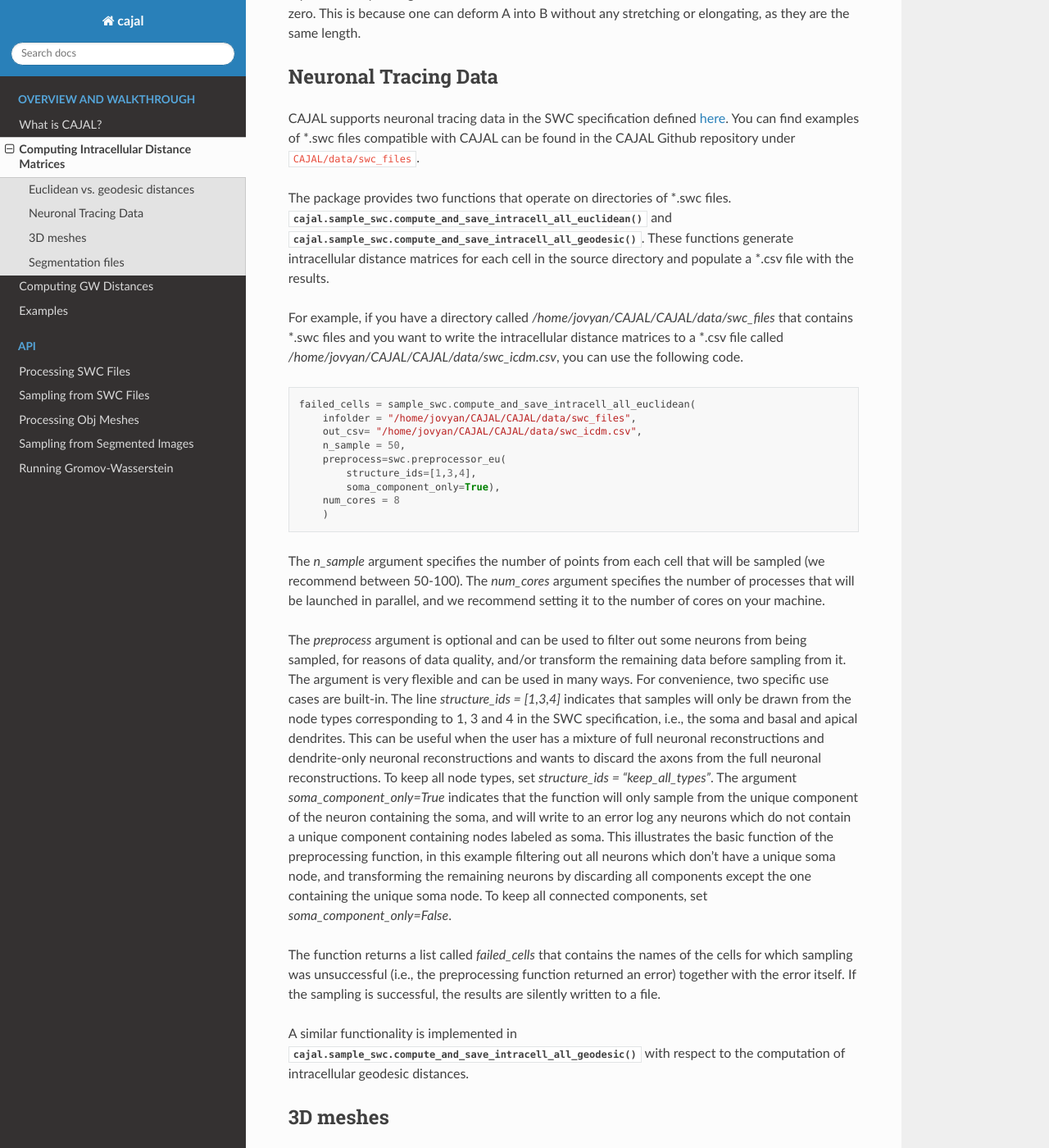
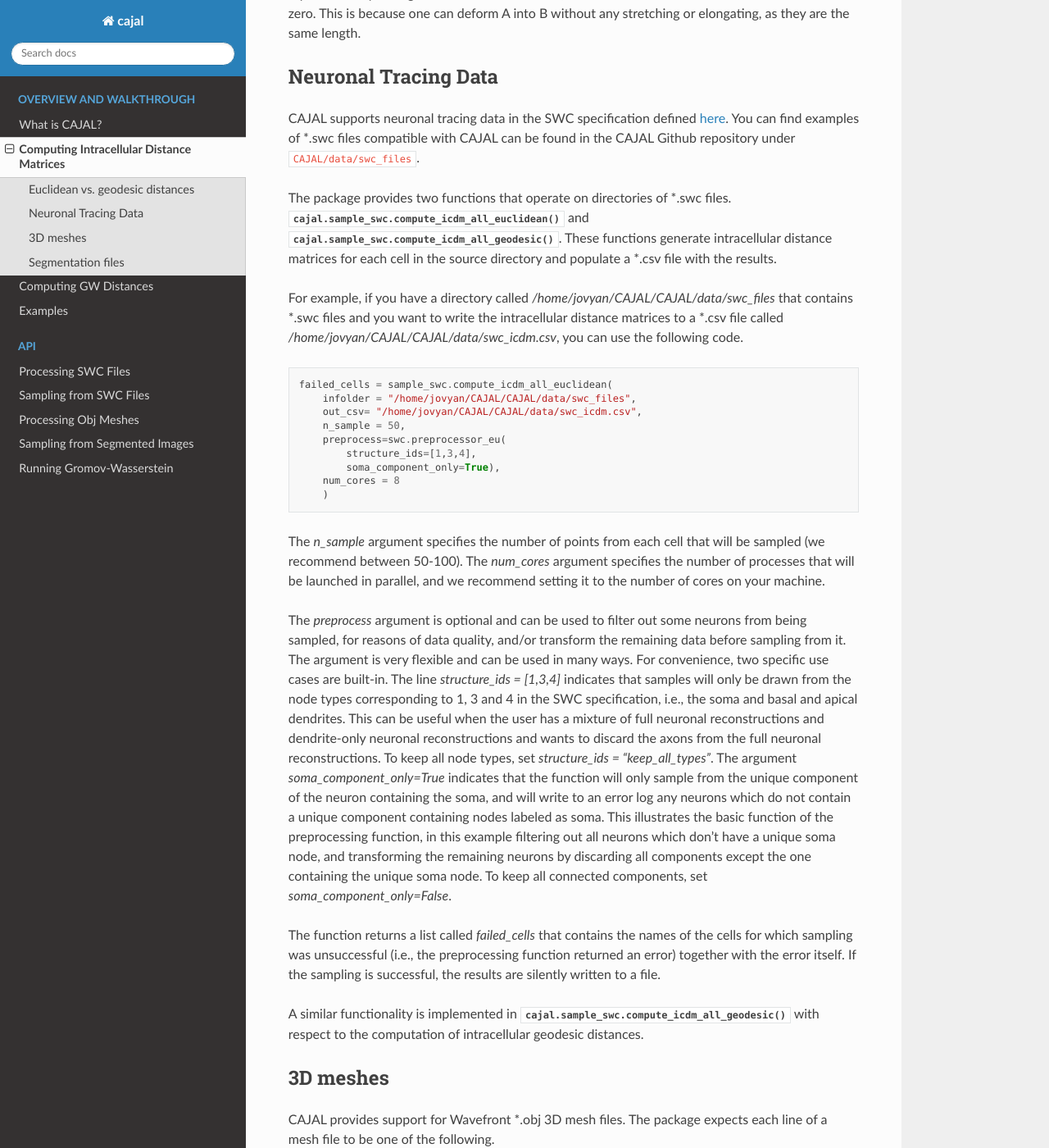
Before and after one commit to CamaraLab/CAJAL, a Sphinx documentation site: the page built from docs/computing-intracell-distance-matrices.rst, in a window 1280 px wide and 1400 px high, scrolled down 931 px. Shown: the whole window at 82% size. Built offline with Sphinx 7.4.7 and the Read the Docs theme 2.0.0, drawn with Linux system fonts in a browser that asks for light colours.

Commit message:
renaming in docs

```diff
--- a/docs/computing-intracell-distance-matrices.rst
+++ b/docs/computing-intracell-distance-matrices.rst
@@ -52,7 +52,7 @@ You can find examples of \*.swc files compatible with CAJAL can be found in the
 repository under ``CAJAL/data/swc_files``.
 
 The package provides two functions that operate on directories of \*.swc files.
-:func:`cajal.sample_swc.compute_and_save_intracell_all_euclidean` and :func:`cajal.sample_swc.compute_and_save_intracell_all_geodesic`. These functions
+:func:`cajal.sample_swc.compute_icdm_all_euclidean` and :func:`cajal.sample_swc.compute_icdm_all_geodesic`. These functions
 generate intracellular distance matrices for each cell in the source directory
 and populate a \*.csv file with the results.
 
@@ -63,7 +63,7 @@ you can use the following code.
 
 .. code-block:: python
 
-		failed_cells = sample_swc.compute_and_save_intracell_all_euclidean(
+		failed_cells = sample_swc.compute_icdm_all_euclidean(
                     infolder = "/home/jovyan/CAJAL/CAJAL/data/swc_files",
 		    out_csv= "/home/jovyan/CAJAL/CAJAL/data/swc_icdm.csv",
 		    n_sample = 50,
@@ -102,7 +102,7 @@ the cells for which sampling was unsuccessful (i.e., the preprocessing function
 returned an error) together with the error itself. If the sampling is successful,
 the results are silently written to a file.
 
-A similar functionality is implemented in :func:`cajal.sample_swc.compute_and_save_intracell_all_geodesic`
+A similar functionality is implemented in :func:`cajal.sample_swc.compute_icdm_all_geodesic`
 with respect to the computation of intracellular geodesic distances.
 
 3D meshes
--- a/docs/sample_swc.rst
+++ b/docs/sample_swc.rst
@@ -6,5 +6,5 @@ Sampling from SWC Files
 .. autofunction:: cajal.sample_swc.geodesic_distance
 .. autofunction:: cajal.sample_swc.get_sample_pts_geodesic
 .. autofunction:: cajal.sample_swc.icdm_geodesic
-.. autofunction:: cajal.sample_swc.compute_and_save_intracell_all_euclidean
-.. autofunction:: cajal.sample_swc.compute_and_save_intracell_all_geodesic
+.. autofunction:: cajal.sample_swc.compute_icdm_all_euclidean
+.. autofunction:: cajal.sample_swc.compute_icdm_all_geodesic
--- a/docs/swc.rst
+++ b/docs/swc.rst
@@ -55,7 +55,8 @@ The following function is very useful for sampling from fragments of a neuron.
 .. autofunction:: cajal.swc.filter_forest
 
 .. autofunction:: cajal.swc.keep_only_eu
-.. autofunction:: cajal.swc.keep_only_geo
+.. autofunction:: cajal.swc.preprocessor_geo
+.. autofunction:: cajal.swc.preprocessor_eu
 .. autofunction:: cajal.swc.total_length
 .. autofunction:: cajal.swc.weighted_depth
 .. autofunction:: cajal.swc.discrete_depth
```
Also changed, not shown: 2 other files.
